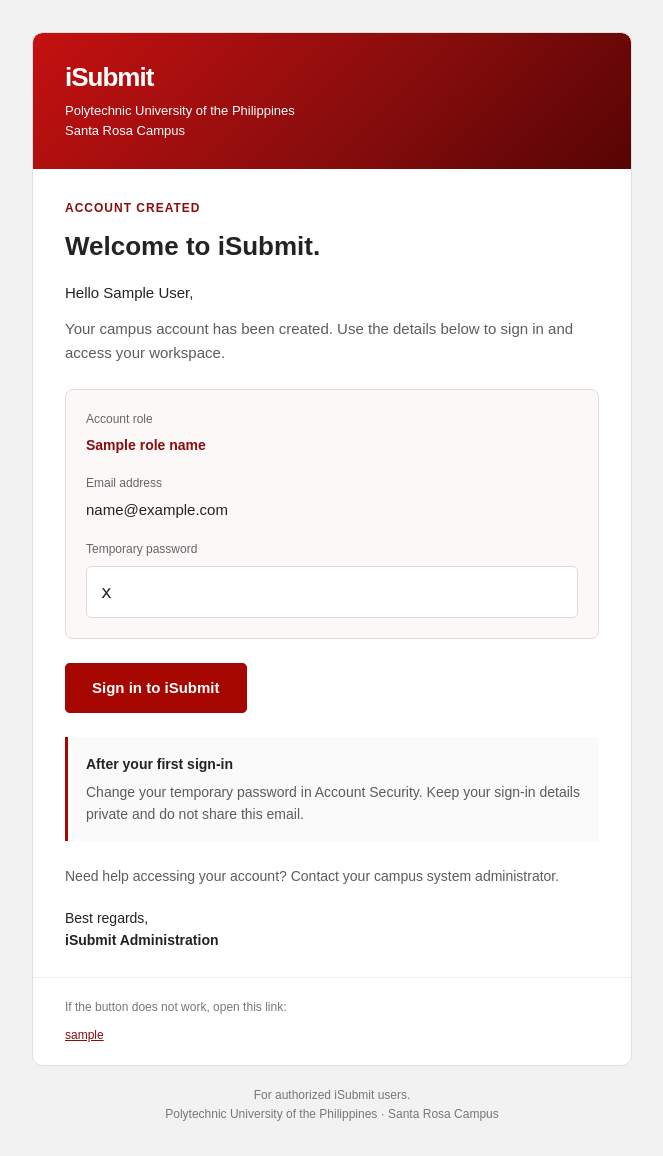
After one commit to caesij/iSubmit, a Django app: template frontend/templates/accounts/emails/account_created.html in a window 1280 px wide. The commit adds this page. Shown: the whole page, without its empty margins (308-971 px from the left). Run offline with Django 5.2, Linux system fonts and the light colour scheme; the template is opened without the code that fills it: most values are stand-ins (such as "Sample title", 1, 10 or a date in 2020).

Commit message:
UI fix
Login Page
Role Management
User Management
Creating account message on gmail
to check

```diff
--- a/frontend/static/css/pages/course_catalogue.css
+++ b/frontend/static/css/pages/course_catalogue.css
@@ -55,3 +55,4 @@
     .course-page .course-table th { padding: 16px 12px; }
     .course-page .course-table:has(.course-empty) th { font-size: 13px; }
 }
+.course-count-row { display: flex; align-items: center; justify-content: space-between; gap: 16px; }
--- a/frontend/static/css/pages/management_portal.css
+++ b/frontend/static/css/pages/management_portal.css
@@ -49,7 +49,10 @@
 .program-list-page .program-add-card { gap: 16px; }
 .program-list-page .program-add-card input { min-height: 44px; border-color: #d1d1d1; border-radius: 5px; box-shadow: none; }
 .program-list-page .program-add-button { min-height: 44px; background: #b40000; border-radius: 5px; }
-.program-list-page .program-table thead th { background: #f3e7e7; padding: 20px 18px; font-size: 16px; font-weight: 600; }
+.program-list-page .program-table thead th { background: #f3e7e7; padding: 20px 18px; font-size: 16px; font-weight: 600; white-space: normal; overflow-wrap: anywhere; line-height: 1.4; }
+.program-list-page .program-table th:nth-child(1) { width: 31%; }
+.program-list-page .program-table th:nth-child(2) { width: 17%; }
+.program-list-page .program-table th:nth-child(6) { width: 26%; }
 .program-list-page .program-table tbody td { padding: 22px 18px; color: #333; }
 @media (max-width: 768px) {
     .role-management-page.faculty-settings .settings-card, .program-list-page .program-create-card { padding: 20px 16px; }
--- a/frontend/static/css/pages/user_form.css
+++ b/frontend/static/css/pages/user_form.css
@@ -9,7 +9,6 @@
 .user-editor p { margin: 0; color: #667085; font-size: 14px; line-height: 1.6; }
 .user-editor .user-form-card { background: #fff; border: 1px solid #e4e7ec; border-radius: 12px; padding: 26px 28px; margin-bottom: 20px; box-shadow: 0 2px 4px #10182804; }
 .user-editor .user-section-heading { display: flex; align-items: center; gap: 12px; margin-bottom: 24px; }
-.user-editor .user-section-icon { display: inline-flex; align-items: center; justify-content: center; width: 42px; height: 42px; border-radius: 10px; background: #fff1f0; color: #a60700; flex-shrink: 0; }
 .user-editor h3 { margin: 0 0 3px; font-size: 17px; font-weight: 600; }
 .user-editor .user-form-icon { width: 19px; height: 19px; flex-shrink: 0; }
 .user-editor .user-field-grid, .user-editor .assignment-form { display: grid; grid-template-columns: repeat(2, minmax(0, 1fr)); gap: 20px 24px; }
--- /dev/null
+++ b/frontend/templates/accounts/emails/account_created.html
@@ -0,0 +1,55 @@
+<!DOCTYPE html>
+<html lang="en">
+<head>
+    <meta charset="UTF-8">
+    <meta name="viewport" content="width=device-width, initial-scale=1.0">
+    <title>Welcome to iSubmit</title>
+</head>
+<body style="margin:0;padding:0;background-color:#f2f2f2;font-family:Arial,Helvetica,sans-serif;color:#232323;">
+    <div style="display:none;max-height:0;overflow:hidden;opacity:0;">Your iSubmit account is ready. Sign in with your temporary credentials to get started.</div>
+    <table role="presentation" width="100%" cellspacing="0" cellpadding="0" border="0" style="background-color:#f2f2f2;">
+        <tr><td align="center" style="padding:32px 16px;">
+            <table role="presentation" width="600" cellspacing="0" cellpadding="0" border="0" style="width:100%;max-width:600px;background-color:#ffffff;border:1px solid #e2dede;border-radius:10px;overflow:hidden;">
+                <tr><td style="padding:28px 32px;background-color:#8a0d0d;background-image:linear-gradient(135deg,#c51010 0%,#8a0d0d 55%,#560404 100%);border-radius:9px 9px 0 0;">
+                    <p style="margin:0 0 8px;color:#ffffff;font-size:26px;line-height:32px;font-weight:700;letter-spacing:-1px;">iSubmit</p>
+                    <p style="margin:0;color:#ffffff;font-size:13px;line-height:20px;">Polytechnic University of the Philippines<br>Santa Rosa Campus</p>
+                </td></tr>
+                <tr><td style="padding:30px 32px 0;">
+                    <p style="margin:0 0 12px;color:#8a0d0d;font-size:12px;line-height:18px;font-weight:700;letter-spacing:1px;">ACCOUNT CREATED</p>
+                    <h1 style="margin:0 0 18px;font-size:26px;line-height:34px;font-weight:700;color:#232323;">Welcome to iSubmit.</h1>
+                    <p style="margin:0 0 12px;font-size:15px;line-height:24px;">Hello {{ full_name }},</p>
+                    <p style="margin:0 0 24px;color:#5c5c5c;font-size:15px;line-height:24px;">Your campus account has been created. Use the details below to sign in and access your workspace.</p>
+                    <table role="presentation" width="100%" cellspacing="0" cellpadding="0" border="0" style="background-color:#fcf8f8;border:1px solid #eadbdb;border-radius:8px;">
+                        <tr><td style="padding:20px 20px 0;">
+                            <p style="margin:0 0 6px;color:#666666;font-size:12px;line-height:18px;">Account role</p>
+                            <p style="margin:0 0 18px;color:#8a0d0d;font-size:14px;line-height:22px;font-weight:700;">{{ role_name }}</p>
+                            <p style="margin:0 0 6px;color:#666666;font-size:12px;line-height:18px;">Email address</p>
+                            <p style="margin:0 0 18px;font-size:15px;line-height:24px;overflow-wrap:anywhere;word-break:break-word;"><a href="mailto:{{ email }}" style="color:#232323;text-decoration:none;">{{ email }}</a></p>
+                            <p style="margin:0 0 8px;color:#666666;font-size:12px;line-height:18px;">Temporary password</p>
+                        </td></tr>
+                        <tr><td style="padding:0 20px 20px;">
+                            <p style="margin:0;padding:12px 14px;background-color:#ffffff;border:1px solid #e5d7d7;border-radius:5px;font-family:Consolas,'Courier New',monospace;font-size:18px;line-height:26px;color:#232323;overflow-wrap:anywhere;word-break:break-all;">{{ temporary_password }}</p>
+                        </td></tr>
+                    </table>
+                    <table role="presentation" cellspacing="0" cellpadding="0" border="0" style="margin:24px 0;">
+                        <tr><td bgcolor="#a60700" style="background-color:#a60700;border-radius:5px;text-align:center;mso-padding-alt:14px 26px;"><a href="{{ login_url }}" style="display:inline-block;padding:14px 26px;border:1px solid #a60700;border-radius:5px;color:#ffffff;text-decoration:none;font-size:15px;line-height:20px;font-weight:700;">Sign in to iSubmit</a></td></tr>
+                    </table>
+                    <table role="presentation" width="100%" cellspacing="0" cellpadding="0" border="0">
+                        <tr><td style="padding:16px 18px;background-color:#fafafa;border-left:3px solid #a60700;">
+                            <p style="margin:0 0 6px;font-size:14px;line-height:22px;font-weight:700;">After your first sign-in</p>
+                            <p style="margin:0;color:#5c5c5c;font-size:14px;line-height:22px;">Change your temporary password in Account Security. Keep your sign-in details private and do not share this email.</p>
+                        </td></tr>
+                    </table>
+                    <p style="margin:24px 0 0;color:#5c5c5c;font-size:14px;line-height:22px;">Need help accessing your account? Contact your campus system administrator.</p>
+                    <p style="margin:20px 0 26px;font-size:14px;line-height:22px;">Best regards,<br><strong>iSubmit Administration</strong></p>
+                </td></tr>
+                <tr><td style="padding:20px 32px;border-top:1px solid #eeeeee;">
+                    <p style="margin:0 0 8px;color:#777777;font-size:12px;line-height:19px;">If the button does not work, open this link:</p>
+                    <p style="margin:0;font-size:12px;line-height:20px;overflow-wrap:anywhere;word-break:break-all;"><a href="{{ login_url }}" style="color:#8a0d0d;">{{ login_url }}</a></p>
+                </td></tr>
+            </table>
+            <p style="margin:20px 0 0;color:#777777;font-size:12px;line-height:19px;text-align:center;">For authorized iSubmit users.<br>Polytechnic University of the Philippines &middot; Santa Rosa Campus</p>
+        </td></tr>
+    </table>
+</body>
+</html>
--- a/frontend/templates/admin_staff_portal/core/program_mgmt/program_detail.html
+++ b/frontend/templates/admin_staff_portal/core/program_mgmt/program_detail.html
@@ -13,7 +13,7 @@
         <div class="detail-meta"><span class="detail-badge">{{ program.short_name }}</span><span>{{ program.duration_years }} year{{ program.duration_years|pluralize }}</span></div>
     </header>
     {% if messages %}
-    <div class="detail-messages" aria-live="polite">{% for message in messages %}<div class="detail-message {{ message.tags }}" role="status">{{ message }}</div>{% endfor %}</div>
+    <div class="detail-messages" aria-live="polite">{% for message in messages %}{% if message|stringformat:"s" != "No approved documents match your filters." %}<div class="detail-message {{ message.tags }}" role="status">{{ message }}</div>{% endif %}{% endfor %}</div>
     {% endif %}
 
     <section class="detail-card" aria-labelledby="sections-heading">
--- a/frontend/templates/admin_staff_portal/notifications/_notification_content.html
+++ b/frontend/templates/admin_staff_portal/notifications/_notification_content.html
@@ -1,11 +1,11 @@
 
 
 <div class="notifications-page">
-    {% for message in messages %}
+    {% for message in messages %}{% if message|stringformat:"s" != "No approved documents match your filters." %}
         <div class="notification-message">
             {{ message }}
         </div>
-    {% endfor %}
+    {% endif %}{% endfor %}
 
     <div class="notification-filters">
         <form method="get" class="notification-filter-form">
```
Also changed, not shown: backend/user_management/tests.py (+26 -2 lines), backend/user_management/views.py (+11 -1 lines), frontend/templates/admin_staff_portal/core/program_mgmt/course_list.html (+6 -3 lines), frontend/templates/admin_staff_portal/core/program_mgmt/program_list.html (+5 -5 lines), frontend/templates/admin_staff_portal/core/user_mgmt/user_form.html (+0 -9 lines).
